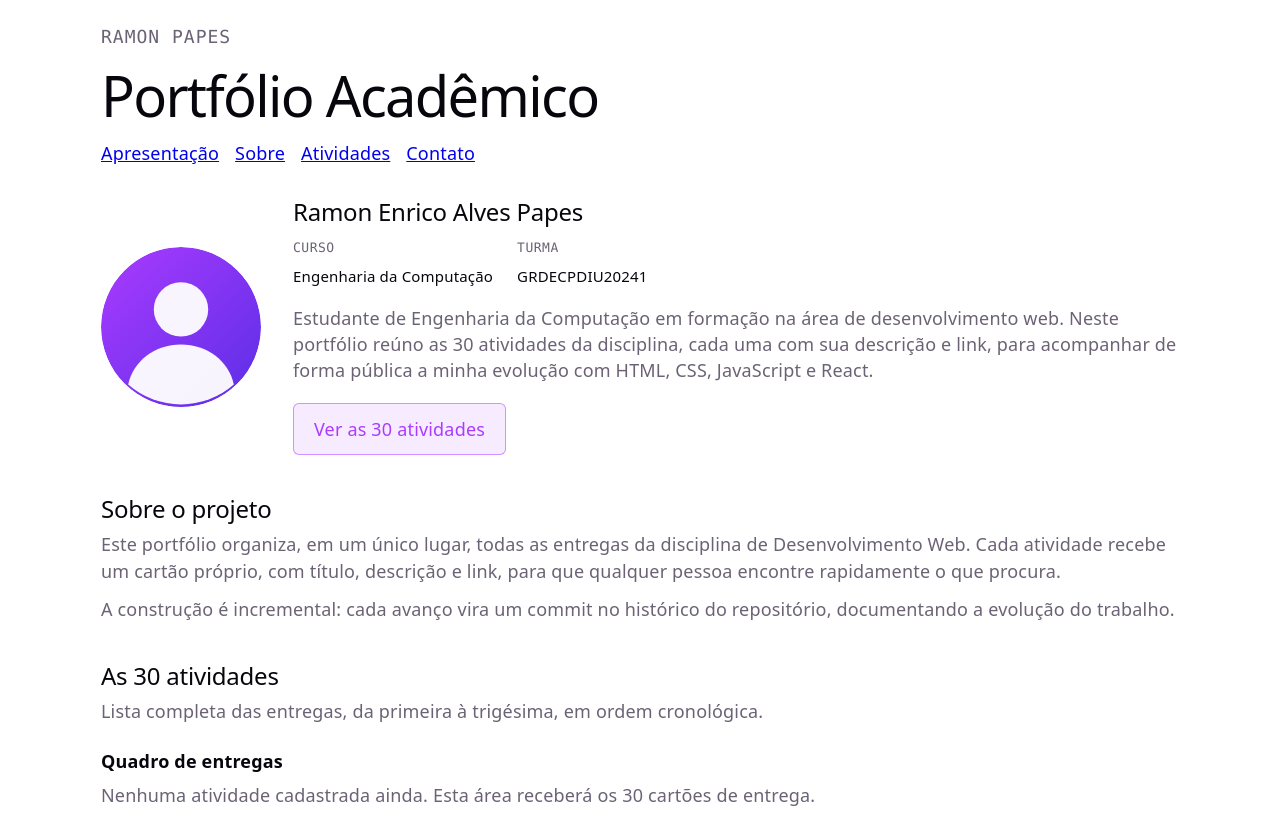
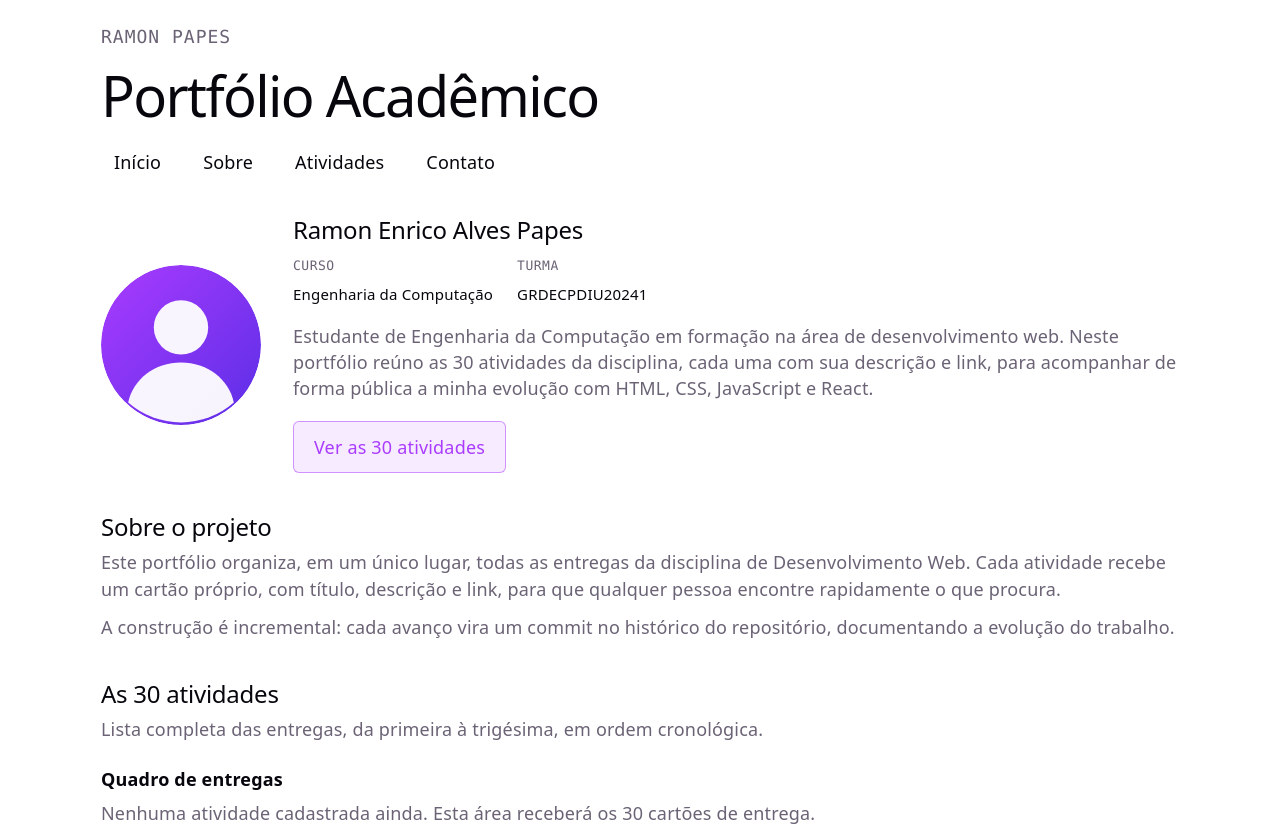
Before and after one commit to RamonPapes/atv_portfolio_academico, a React (Vite) app: page / in a window 1280 px wide. Shown: the top 826 px of the page. Built offline with nearby package versions, Linux system fonts and the light colour scheme.

Commit message:
Adiciona guia de navegação

```diff
--- a/src/App.css
+++ b/src/App.css
@@ -30,10 +30,37 @@
 .navegacao ul {
   display: flex;
   flex-wrap: wrap;
-  gap: 16px;
+  gap: 8px 16px;
   list-style: none;
   margin: 24px 0 0;
   padding: 0;
+}
+
+.navegacao a {
+  display: inline-block;
+  padding: 8px 12px;
+  border-radius: 6px;
+  color: var(--text-h);
+  text-decoration: none;
+  border: 1px solid transparent;
+}
+
+.navegacao a:hover {
+  background: var(--accent-bg);
+  color: var(--accent);
+}
+
+/* O foco herda o outline global de :focus-visible; aqui apenas
+   reforçamos o contorno do link dentro do menu. */
+.navegacao a:focus-visible {
+  background: var(--accent-bg);
+  color: var(--accent);
+}
+
+/* Espaço acima do alvo da âncora, para o título não encostar
+   no topo da janela ao final da rolagem. */
+.app [id] {
+  scroll-margin-top: 24px;
 }
 
 .conteudo {
--- a/src/App.jsx
+++ b/src/App.jsx
@@ -8,14 +8,14 @@ function App() {
         Pular para o conteúdo principal
       </a>
 
-      <header className="cabecalho">
+      <header className="cabecalho" id="inicio">
         <p className="cabecalho__marca">Ramon Papes</p>
         <h1>Portfólio Acadêmico</h1>
 
         <nav className="navegacao" aria-label="Navegação principal">
           <ul>
             <li>
-              <a href="#apresentacao">Apresentação</a>
+              <a href="#inicio">Início</a>
             </li>
             <li>
               <a href="#sobre">Sobre</a>
@@ -119,6 +119,9 @@ function App() {
           Portfólio acadêmico desenvolvido para a disciplina de Desenvolvimento
           Web &mdash; {new Date().getFullYear()}.
         </p>
+        <p>
+          <a href="#inicio">Voltar ao início</a>
+        </p>
       </footer>
     </div>
   )
--- a/src/index.css
+++ b/src/index.css
@@ -48,6 +48,29 @@
   #social .button-icon {
     filter: invert(1) brightness(2);
   }
+}
+
+/* Rolagem suave entre as âncoras do menu, respeitando quem
+   pediu menos animação no sistema operacional. */
+html {
+  scroll-behavior: smooth;
+}
+
+@media (prefers-reduced-motion: reduce) {
+  html {
+    scroll-behavior: auto;
+  }
+}
+
+/* Indicador de foco visível e consistente em toda a página. */
+:focus-visible {
+  outline: 3px solid var(--accent);
+  outline-offset: 3px;
+  border-radius: 2px;
+}
+
+a {
+  color: var(--accent);
 }
 
 body {
```
